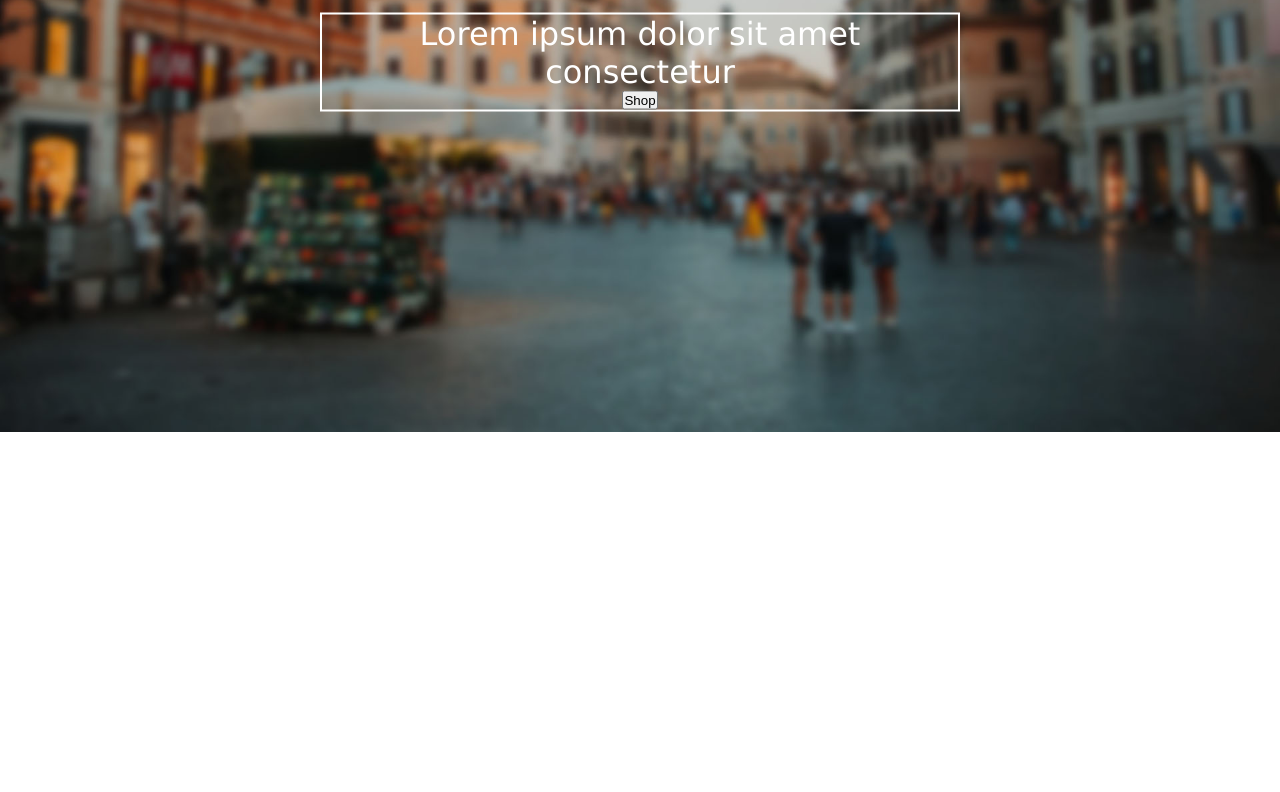
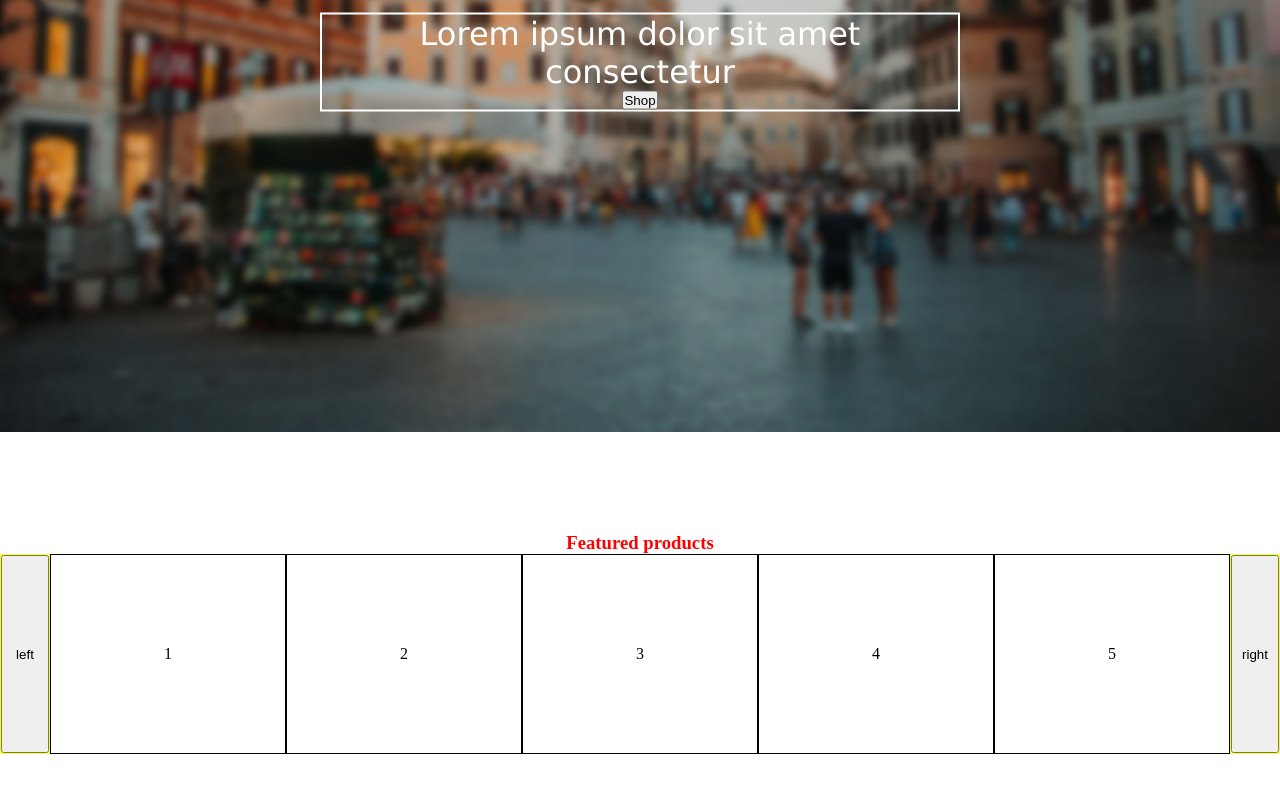
Before and after one commit to klauza/e-newsstand, a React (Create React App) app in the folder client/: page / in a window 1280 px wide. Shown: the part 368-1160 px from the top of the page. Before the commit the page ends 804 px from the top, so only its background shows below. Built offline with nearby package versions, Linux system fonts and the light colour scheme.

Commit message:
create Home_Featured component

```diff
--- a/client/src/components/Home.js
+++ b/client/src/components/Home.js
@@ -1,11 +1,13 @@
 import React, { Fragment } from 'react';
 import Home_Hero from './Home_Hero';
+import Home_Featured_Products from './Home_Featured_Products';
 
 
 const Home = () => {
   return (
     <Fragment>
       <Home_Hero/>
+      <Home_Featured_Products/>
 
     </Fragment>
   )
--- /dev/null
+++ b/client/src/components/Home_Featured_Products.js
@@ -0,0 +1,61 @@
+import React from 'react';
+import styled from 'styled-components';
+
+const FeaturedWrapper = styled.div`
+  display: flex; flex-direction: column;
+  margin: 100px 0;
+`;
+
+const FeaturedTitle = styled.div`
+  width: 100%;
+  text-align: center;
+  h3{
+    color: red;
+  }
+`;
+
+const FeaturedBody = styled.div`
+  display: grid;
+  grid-template-columns: 50px 1fr 50px;
+  grid-auto-rows: 200px;
+`;
+const FeaturedArrow = styled.div`
+  border: 1px solid yellow;
+  button{display: grid; align-items: center;
+    width: 100%; height: 100%;
+  }
+`;
+const FeaturedProducts = styled.div`
+  display: flex; flex-direction: row;
+  div{
+    display: grid; align-items: center;
+    border: 1px solid black;
+    width: 100%; height: 100%;
+  }
+`;
+
+const Home_Featured_Products = () => {
+  return (
+    <FeaturedWrapper>
+      <FeaturedTitle><h3>Featured products</h3></FeaturedTitle>
+
+      <FeaturedBody>
+        <FeaturedArrow><button>left</button></FeaturedArrow>
+
+        <FeaturedProducts>
+          <div>1</div>
+          <div>2</div>
+          <div>3</div>
+          <div>4</div>
+          <div>5</div>
+        </FeaturedProducts>
+
+        <FeaturedArrow><button>right</button></FeaturedArrow>
+      </FeaturedBody>
+
+
+    </FeaturedWrapper>
+  )
+}
+
+export default Home_Featured_Products
```
